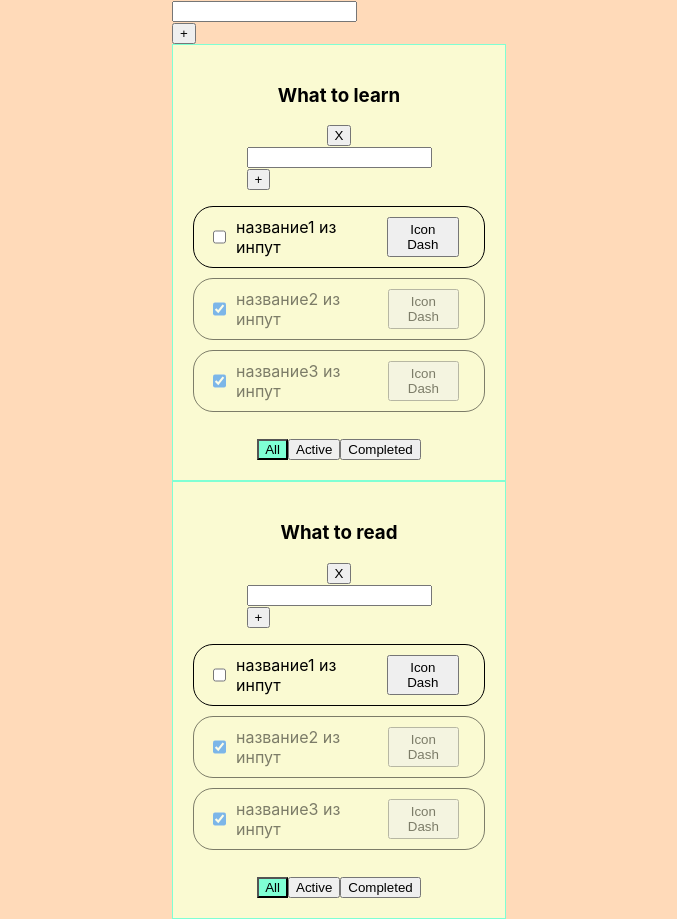
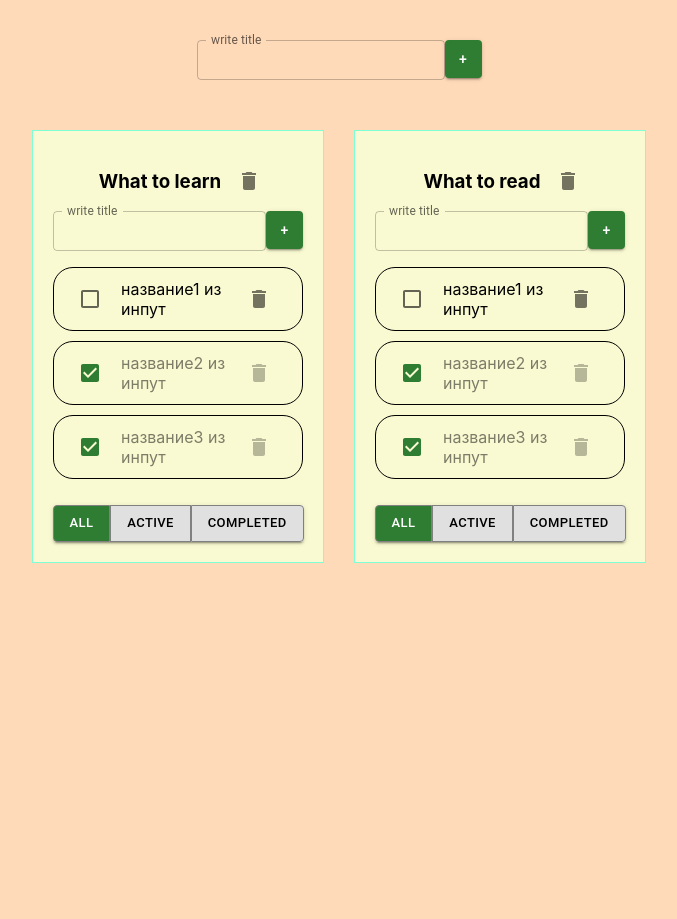
Before and after one commit to sveta-confeta/my-todoList, a React (Create React App) app: page / in a window 1280 px wide. Shown: the whole page, without its empty margins (301-978 px from the left). After the commit the page ends 800 px from the top, so only its background shows below. Built offline with nearby package versions, Linux system fonts and the light colour scheme.

Commit message:
material-ui

```diff
--- a/package.json
+++ b/package.json
@@ -3,6 +3,11 @@
   "version": "0.1.0",
   "private": true,
   "dependencies": {
+    "@emotion/react": "^11.8.2",
+    "@emotion/styled": "^11.8.1",
+    "@mui/icons-material": "^5.5.1",
+    "@mui/material": "^5.5.1",
+    "@mui/styled-engine-sc": "^5.4.2",
     "@testing-library/jest-dom": "^5.14.1",
     "@testing-library/react": "^12.0.0",
     "@testing-library/user-event": "^13.2.1",
@@ -14,6 +19,7 @@
     "react": "^17.0.2",
     "react-dom": "^17.0.2",
     "react-scripts": "5.0.0",
+    "styled-components": "^5.3.3",
     "typescript": "^4.4.2",
     "web-vitals": "^2.1.0"
   },
--- a/src/App.css
+++ b/src/App.css
@@ -3,4 +3,19 @@ body {
  display: flex;
  justify-content: center;
  align-items: center;
+ padding: 40px;
 }
+
+.App{
+ display: flex;
+ flex-direction: column;
+ align-items: center;
+}
+
+.appWrapper{
+ display: flex;
+ justify-content: space-around;
+ margin-top: 50px;
+ gap: 30px;
+
+}
--- a/src/App.tsx
+++ b/src/App.tsx
@@ -2,28 +2,29 @@ import React, {useState} from 'react';
 import './App.css';
 import {v1} from "uuid";
 import {TasksType, Todolist} from "./Todolist";
-import {AddItemForm} from "./components/AddItemForm";
+import {AddItemForm} from "./components/AddItemsForm/AddItemForm";
 
- type todolistType={
-     id:string
-     titleTodolist:string
-     filter:string
+type todolistType = {
+    id: string
+    titleTodolist: string
+    filter: string
 }
 
- export type StateType={
-     [key:string]: Array<TasksType>
+export type StateType = {
+    [key: string]: Array<TasksType>
 }
+
 function App() {
-    const todolistID_1=v1();
-    const todolistID_2=v1();
+    const todolistID_1 = v1();
+    const todolistID_2 = v1();
 
-    let [todolists,setTodolists]=useState<Array<todolistType>>([
-        {id: todolistID_1,titleTodolist:'What to learn',filter:'All'},
-        {id: todolistID_2,titleTodolist:'What to read',filter:'All'},
+    let [todolists, setTodolists] = useState<Array<todolistType>>([
+        {id: todolistID_1, titleTodolist: 'What to learn', filter: 'All'},
+        {id: todolistID_2, titleTodolist: 'What to read', filter: 'All'},
     ])
 
     let [tasks, setTasks] = useState<StateType>({
-      [todolistID_1]  : [
+        [todolistID_1]: [
             {id: v1(), task: "название1 из инпут", isDone: false},
             {id: v1(), task: "название2 из инпут", isDone: true},
             {id: v1(), task: "название3 из инпут", isDone: true},
@@ -35,56 +36,57 @@ function App() {
         ]
     });
 
-    const removeTask = (taskID: string,todolistID:string) => {
+    const removeTask = (taskID: string, todolistID: string) => {
         const copyTasks = {...tasks};
-        copyTasks[todolistID]=tasks[todolistID].filter(t => t.id !== taskID); //функция удаления
+        copyTasks[todolistID] = tasks[todolistID].filter(t => t.id !== taskID); //функция удаления
         setTasks(copyTasks)
     }
 
-    const addTask = (value:string,todolistID:string) => { //функция добавить таску через инпут
-        const copyTasks={...tasks};
-        copyTasks[todolistID]=[ {id: v1(), task : value, isDone: false},...tasks[todolistID]];
-        setTasks( copyTasks);
+    const addTask = (value: string, todolistID: string) => { //функция добавить таску через инпут
+        const copyTasks = {...tasks};
+        copyTasks[todolistID] = [{id: v1(), task: value, isDone: false}, ...tasks[todolistID]];
+        setTasks(copyTasks);
     }
 
-    const chengeCheckBoxStatus=(id:string,value:boolean,todolistID:string)=>{
-        const copyTasks={...tasks};
-       copyTasks[todolistID]=tasks[todolistID].map(m=>m.id===id ? {...m,isDone:value}: m)
+
+    const chengeCheckBoxStatus = (id: string, value: boolean, todolistID: string) => {
+        const copyTasks = {...tasks};
+        copyTasks[todolistID] = tasks[todolistID].map(m => m.id === id ? {...m, isDone: value} : m)
         setTasks(copyTasks);
         //то же самое но одной строкой:
         //  setTasks(...tasks,[todolistID]:tasks[todolistID].map(m=>m.id===id ? {...m,isDone:value}: m));
     }
 
-    const filteredTask = (value: string,todolistID:string) => {
-     let copyTodolist=todolists.map(m=>m.id===todolistID ? {...m,filter:value}:m);
+    const filteredTask = (value: string, todolistID: string) => {
+        let copyTodolist = todolists.map(m => m.id === todolistID ? {...m, filter: value} : m);
         setTodolists(copyTodolist);
         //то же самое но одной строкой:
         //setTodolist(todolist.map(m=> m.id===todolistID ? {...m,filter:value}: m)
     }
-const removeTodolist=(todolistID:string)=>{
-        setTodolists(todolists.filter(f=> f.id!==todolistID) )
+    const removeTodolist = (todolistID: string) => {
+        setTodolists(todolists.filter(f => f.id !== todolistID))
     }
-const addTodolists=(titleTodolist:string)=>{
-        const newTodolistID=v1();
-        setTodolists([...todolists,{id:newTodolistID,titleTodolist: titleTodolist,filter:'All'}])
-    setTasks({...tasks,[newTodolistID]:[]});
+    const addTodolists = (titleTodolist: string) => {
+        const newTodolistID = v1();
+        setTodolists([...todolists, {id: newTodolistID, titleTodolist: titleTodolist, filter: 'All'}])
+        setTasks({...tasks, [newTodolistID]: []});
     }
-const apdateTask=(todolistID:string,taskID:string,title:string)=>{
-        const copyTask={...tasks};
-        copyTask[todolistID]=tasks[todolistID].map(t=>t.id===taskID ? {...t,task:title}: t);
+    const apdateTask = (todolistID: string, taskID: string, title: string) => {
+        const copyTask = {...tasks};
+        copyTask[todolistID] = tasks[todolistID].map(t => t.id === taskID ? {...t, task: title} : t);
         setTasks(copyTask);
     }
-const titleTodolist=(title:string,todolistID:string)=>{
-        setTodolists(todolists.map(m=>todolistID===m.id ? {...m,titleTodolist:title} : m));
+    const titleTodolist = (title: string, todolistID: string) => {
+        setTodolists(todolists.map(m => todolistID === m.id ? {...m, titleTodolist: title} : m));
     }
 
 
     return (
         <div className="App">
             <AddItemForm addTask={addTodolists}/>
-
-            {todolists.map(m=>{
-                let tasksFilter=tasks[m.id];
+            <div className={'appWrapper'}>
+                {todolists.map(m => {
+                    let tasksFilter = tasks[m.id];
 
                     if (m.filter === 'Active') {
 
@@ -94,12 +96,12 @@ const titleTodolist=(title:string,todolistID:string)=>{
 
                         tasksFilter = tasks[m.id].filter(f => !f.isDone);
                     }
-                return(
+                    return (
                         <Todolist
                             key={m.id}
                             todolistID={m.id}
                             title={m.titleTodolist}
-                        // @ts-ignore
+                            //@ts-ignore
                             tasks={tasksFilter}
                             removeTask={removeTask}
                             filteredTask={filteredTask}
@@ -113,6 +115,7 @@ const titleTodolist=(title:string,todolistID:string)=>{
                     )
                 })}
             </div>
+        </div>
     );
 }
 
--- a/src/Todolist.module.css
+++ b/src/Todolist.module.css
@@ -6,6 +6,7 @@
     background-color: lightgoldenrodyellow;
     border: 1px solid aquamarine;
     padding: 20px;
+    max-width: 250px;
 }
 
 ul.todolist_tasks{
@@ -36,13 +37,7 @@ ul.todolist_tasks li span{
     margin-right: 10px;
 }
  /* классы для предупреждения в инпуте*/
-.error {
-    border: red 1px solid;
-}
 
-.errorMessage {
-    color: red;
-}
 /*цвет кнопок*/
 .activeFilter {
     background-color: aquamarine;
@@ -50,4 +45,22 @@ ul.todolist_tasks li span{
 /* цвет выполненных тасок*/
 .isDone {
     opacity: 0.5;
+    display: flex;
+    justify-content: space-between;
+    align-items: center;
 }
+.notDone{
+    display: flex;
+    justify-content: space-between;
+    align-items: center;
+}
+.wrapperForm{
+    display: flex;
+    align-items: center;
+}
+h3{
+    margin-right: 20px;
+}
+.btn_set{
+    margin-top: auto;
+}
--- a/src/Todolist.tsx
+++ b/src/Todolist.tsx
@@ -1,10 +1,12 @@
 import React, {ChangeEvent, KeyboardEvent, useState} from 'react';
 import s from "./Todolist.module.css"
-import {Button} from "./components/Button";
 import {TasksMap} from "./components/TasksMap";
 import {StateType} from "./App";
-import {AddItemForm} from "./components/AddItemForm";
+import {AddItemForm} from "./components/AddItemsForm/AddItemForm";
 import EditSpan from "./components/EditSpan";
+import {ButtonForm} from "./components/Button";
+import {Button, ButtonGroup} from "@mui/material";
+
 
 
 export type TasksType = {
@@ -60,9 +62,10 @@ export function Todolist(props: TodolistPropsType) {
 
     return (
         <div className={s.todolist_wrapper}>
-            {/*<div className={s.title}>{props.title}</div>-так было. делаем редактир название тудулистов-прикручиваем editSpan*/}
+            <div className={s.wrapperForm}>
             <h3><EditSpan title={props.title} apdateTask={(title:string)=>callbackTitleTodolist(title)}/></h3>
-            <Button name={'X'} callback={removeTodolists}/>
+            <ButtonForm name={'x'} callback={removeTodolists}/>
+            </div>
             <div className={s.input_wrapper}>
                 <AddItemForm addTask={addTask}/>
 
@@ -72,21 +75,17 @@ export function Todolist(props: TodolistPropsType) {
                 apdateTask={props.apdateTask}
                 //@ts-ignore
                 tasks={props.tasks}  todolistID={props.todolistID} removeTask={props.removeTask} chengeCheckBoxStatus={props.chengeCheckBoxStatus}/>
-            {/*<ul className={s.todolist_tasks}>*/}
-            {/*    {props.tasks.map(el => <li key={el.id} className={el.isDone ? s.isDone: '' }><input type="checkbox"*/}
-            {/*                                                  checked={el.isDone}*/}
-            {/*                                                  onChange={(event) =>onChangeCheckbox(el.id,event.currentTarget.checked)}/>*/}
-            {/*        <span>{el.task}</span>*/}
-            {/*        /!*<button onClick={() => props.removeTask(el.id)}>x</button>*!/*/}
-            {/*        <Button name={'x'} callback={() => removeTaskHandler(el.id)}/>*/}
-            {/*    </li>)}*/}
 
-            {/*</ul>*/}
-            <div className={s.btn_set}>
-                <button className ={props.filter==='All' ? s.activeFilter : '' } onClick={() => filteredTask('All')}>All</button>
-                <button className={props.filter==='Active' ? s.activeFilter : '' } onClick={() => filteredTask('Active')}>Active</button>
-                <button className={props.filter==='Completed' ? s.activeFilter : '' } onClick={() => filteredTask('Completed')}>Completed</button>
-            </div>
+            {/*<div className={s.btn_set}>*/}
+            {/*    <button className ={props.filter==='All' ? s.activeFilter : '' } onClick={() => filteredTask('All')}>All</button>*/}
+            {/*    <button className={props.filter==='Active' ? s.activeFilter : '' } onClick={() => filteredTask('Active')}>Active</button>*/}
+            {/*    <button className={props.filter==='Completed' ? s.activeFilter : '' } onClick={() => filteredTask('Completed')}>Completed</button>*/}
+            {/*</div>*/}
+            <ButtonGroup  className={s.btn_set} variant="contained">
+                <Button  style={{fontSize:'13px',border:'1px solid grey'}}  color ={props.filter==='All' ? "success" : "inherit" } onClick={() => filteredTask('All')}>All</Button>
+                <Button  style={{fontSize:'13px',border:'1px solid grey' }}  color ={props.filter==='Active' ? "success" : "inherit"  } onClick={() => filteredTask('Active')}>Active</Button>
+                <Button  style={{fontSize:'13px',border:'1px solid grey' }}  color ={props.filter==='Completed' ? "success" : "inherit" } onClick={() => filteredTask('Completed')}>Completed</Button>
+            </ButtonGroup>
 
         </div>
 
--- /dev/null
+++ b/src/components/AddItemsForm/AddItemForm.module.css
@@ -0,0 +1,10 @@
+.wrapper{
+    display: flex;
+}
+.error {
+    border: red 2px solid;
+}
+
+.errorMessage {
+    color: red;
+}
--- a/src/components/AddItemForm.tsx
+++ b/src/components/AddItemsForm/AddItemForm.tsx
@@ -1,14 +1,14 @@
 import React, {ChangeEvent, KeyboardEvent, useState} from 'react';
-import {Input} from "./Input";
-import {Button} from "./Button";
-import s from "../Todolist.module.css";
+import {Input} from "../Input";
+import s from "./AddItemForm.module.css";
+import {ButtonForm} from "../Button";
 
-type AddItemFormPropsType={
-    addTask:(title:string)=>void
+type AddItemFormPropsType = {
+    addTask: (title: string) => void
 
 }
 
-export const AddItemForm = (props:AddItemFormPropsType) => {
+export const AddItemForm = (props: AddItemFormPropsType) => {
 
 
     //хук для инпута:
@@ -18,19 +18,19 @@ export const AddItemForm = (props:AddItemFormPropsType) => {
     const blockButton = () => {
         addTaskButton();
     }
-    const addTaskButton=()=>{
+    const addTaskButton = () => {
         const trimmedTitle = newTaskTitle.trim();
         if (trimmedTitle) {
             props.addTask(trimmedTitle);
             setNewTaskTitle(' ');
-        }else{
+        } else {
             setError(true);
         }
     }
 
     const keyPress = (event: KeyboardEvent<HTMLInputElement>) => {
         if (event.key === 'Enter') {   //функция которая добавляет таску по клику на ентер
-           addTaskButton();
+            addTaskButton();
         }
     }
 
@@ -41,9 +41,12 @@ export const AddItemForm = (props:AddItemFormPropsType) => {
 
     return (
         <div>
-            <Input onChangeHandler={onChangeHandler} newTaskTitle={newTaskTitle} keyPress={keyPress} error={error}/>
-            <Button name={'+'} callback={blockButton}/>
-            {error ? <div className={s.errorMessage}>Title is required</div> : ''}
+            <div className={s.wrapper}>
+                <Input onChangeHandler={onChangeHandler} newTaskTitle={newTaskTitle} keyPress={keyPress} error={error}/>
+                <ButtonForm name={'+'} callback={blockButton}/>
+            </div>
+            {/*{error ? <div className={s.errorMessage}>Title is required</div> : ''}*/}
+
         </div>
     );
 };
--- a/src/components/Button.tsx
+++ b/src/components/Button.tsx
@@ -1,22 +1,19 @@
 import React from 'react';
+import {Button, IconButton} from "@mui/material";
+import {Delete} from "@mui/icons-material";
+
 type ButtonPropsType={
     name:string
     callback:()=>void
 }
 
-export const Button = (props:ButtonPropsType) => {
+export const ButtonForm = (props:ButtonPropsType) => {
     const onClickHandler=()=>{
         props.callback() }
-    const error = props.name ? 'class': ''
     return (
-      <button onClick={onClickHandler} className={error}>
-          {props.name === 'x' ? 'Icon Dash' : props.name}
-      </button>
+        props.name === 'x' ?
+        <IconButton aria-label="delete" onClick={onClickHandler} style={{minHeight:'10px',maxWidth:'10px' }} ><Delete/> </IconButton> :
+             <Button variant="contained" style={{maxWidth: '37px', minHeight: '38px', minWidth: '37px', maxHeight: '38px'}}
+                     color="success" onClick={onClickHandler}>{props.name}</Button>
     );
 };
-// function (name)=>{
-//     switch (name)
-//     case 'x' {return 'Icon'}
-//
-//
-// }
--- a/src/components/Input.tsx
+++ b/src/components/Input.tsx
@@ -1,26 +1,36 @@
 import React, {ChangeEvent, KeyboardEvent} from 'react';
-import s from "../Todolist.module.css";
+import s from "./AddItemsForm/AddItemForm.module.css";
+import {TextField} from "@mui/material";
+
 
 type InputPropsType = {
     newTaskTitle: string
-    error:boolean
-    onChangeHandler:(event: ChangeEvent<HTMLInputElement>)=>void
-    keyPress:(event: KeyboardEvent<HTMLInputElement>)=>void
+    error: boolean
+    onChangeHandler: (event: ChangeEvent<HTMLInputElement>) => void
+    keyPress: (event: KeyboardEvent<HTMLInputElement>) => void
 
 }
 
 export const Input = (props: InputPropsType) => {
 
 
-
-
     return (
         <div>
-            <input value={props.newTaskTitle}
-                   onKeyPress={props.keyPress}
-                   onChange={props.onChangeHandler}
-                   className={`${s.addtask} + ${props.error ? s.error:' '}`}
-                   type="text"/>
+            {/*<input value={props.newTaskTitle}*/}
+            {/*       onKeyPress={props.keyPress}*/}
+            {/*       onChange={props.onChangeHandler}*/}
+            {/*       className={`${s.addtask} + ${props.error ? s.error:' '}`}*/}
+            {/*       type="text"/>*/}
+            <TextField
+                value={props.newTaskTitle}
+                onKeyPress={props.keyPress}
+                onChange={props.onChangeHandler}
+                // className={props.error ? s.error : ''}
+                size={'small'} id="outlined-basic"
+                // label={ props.error ? <div className={s.errorMessage}>Title is required</div> : 'write title'}
+                variant="outlined"
+                label={props.error ? 'Title is requires' : "write title"}
+                error={props.error}/>
         </div>
     );
 };
--- a/src/components/TasksMap.tsx
+++ b/src/components/TasksMap.tsx
@@ -1,39 +1,44 @@
 import React from 'react';
 import s from "../Todolist.module.css";
-import {Button} from "./Button";
 import {TasksType} from "../Todolist";
 import EditSpan from "./EditSpan";
+import {ButtonForm} from "./Button";
+import {Checkbox} from "@mui/material";
 
-type TasksMapPropsTYpe={
+type TasksMapPropsTYpe = {
     tasks: Array<TasksType>
-    removeTask: (id: string, todolistID:string) => void
-    chengeCheckBoxStatus: (id:string,value: boolean,todolistID:string) => void
-    todolistID:string
-    apdateTask:(title:string,todolistID:string,taskID:string)=>void
+    removeTask: (id: string, todolistID: string) => void
+    chengeCheckBoxStatus: (id: string, value: boolean, todolistID: string) => void
+    todolistID: string
+    apdateTask: (title: string, todolistID: string, taskID: string) => void
 }
 
-export const TasksMap = (props:TasksMapPropsTYpe) => {
+export const TasksMap = (props: TasksMapPropsTYpe) => {
 
-    const callbackApdateTask=(elID:string,title:string)=>{
-        props.apdateTask(props.todolistID,elID,title)
+    const callbackApdateTask = (elID: string, title: string) => {
+        props.apdateTask(props.todolistID, elID, title)
     }
 
     const removeTaskHandler = (tId: string) =>
-        props.removeTask(tId,props. todolistID);
+        props.removeTask(tId, props.todolistID);
 
-    const onChangeCheckbox=(elID:string,value:boolean)=>{
-        props.chengeCheckBoxStatus(elID, value,props.todolistID);
+    const onChangeCheckbox = (elID: string, value: boolean) => {
+        props.chengeCheckBoxStatus(elID, value, props.todolistID);
 
     }
     return (
         <ul className={s.todolist_tasks}>
-            {props.tasks.map(el => <li key={el.id} className={el.isDone ? s.isDone: '' }><input type="checkbox"
-                                                                                                checked={el.isDone}
-                                                                                                onChange={(event) =>onChangeCheckbox(el.id,event.currentTarget.checked)}/>
+            {props.tasks.map(el => <li key={el.id} >
+                {/*<input type="checkbox"*/}
+                {/*       checked={el.isDone}*/}
+                {/*       onChange={(event) => onChangeCheckbox(el.id, event.currentTarget.checked)}/>*/}
+                <Checkbox   color="success"  checked={el.isDone} onChange={(event) => onChangeCheckbox(el.id, event.currentTarget.checked)}/>
                 {/*<span>{el.task}</span> так было */}
-                <EditSpan title={el.task} apdateTask={(title:string)=>callbackApdateTask(el.id,title)}/>
+                <span className={el.isDone ? s.isDone : s.notDone}>
+                <EditSpan title={el.task} apdateTask={(title: string) => callbackApdateTask(el.id, title)}/>
                 {/*<button onClick={() => props.removeTask(el.id)}>x</button>*/}
-                <Button name={'x'} callback={() => removeTaskHandler(el.id)}/>
+                <ButtonForm name={'x'} callback={() => removeTaskHandler(el.id)}/>
+                    </span>
             </li>)}
 
         </ul>
```
Also changed, not shown: src/components/EditSpan.tsx (+9 -1 lines), 1 other file (tests, documents, lock files or other folders). Lines whose indentation alone changed are shown as unchanged.
